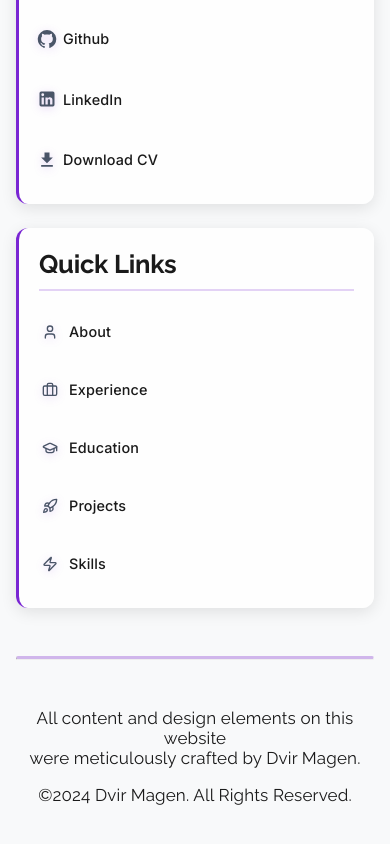
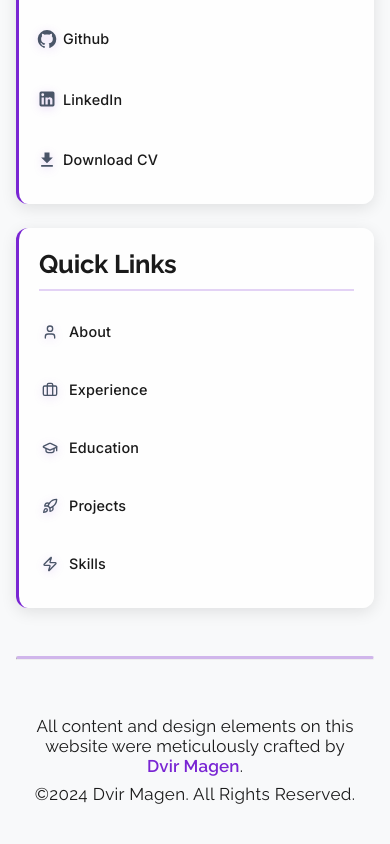
Before and after one commit to DvirMagen/Resume-Web, a React (Create React App) app: page / in a window 390 px wide. Shown: the part 6221-7065 px from the top of the page. Built offline with nearby package versions, Linux system fonts and the light colour scheme; no server answers.

Commit message:
Fix Rights Component Design

```diff
--- /dev/null
+++ b/src/components/Rights/Rights.css
@@ -0,0 +1,132 @@
+/* Rights Component - Responsive Design */
+#rights-reserved {
+  width: 100%;
+  max-width: 100%;
+  margin: clamp(1.5rem, 3vw, 2rem) auto 0;
+  padding: 0 clamp(1rem, 3vw, 1.5rem) clamp(1rem, 3vw, 1.5rem);
+  box-sizing: border-box;
+  text-align: center;
+  position: relative;
+}
+
+/* Container - no background or border */
+.rights-container {
+  max-width: 800px;
+  margin: 0 auto;
+  padding: 0;
+  background: transparent;
+  border: none;
+  box-shadow: none;
+  position: relative;
+}
+
+/* Content wrapper */
+.rights-content {
+  position: relative;
+}
+
+/* Main description text - smaller font */
+.rights-description {
+  color: var(--text-secondary);
+  font-family: 'Inter', sans-serif;
+  font-size: clamp(0.75rem, 1.8vw, 0.9rem);
+  font-weight: 400;
+  line-height: 1.6;
+  margin: 0 0 clamp(0.5rem, 1.5vw, 0.75rem) 0;
+  letter-spacing: 0.01em;
+  transition: color 0.3s ease;
+}
+
+/* Copyright text - smaller font */
+.rights-copyright {
+  color: var(--text-muted);
+  font-family: 'Raleway', sans-serif;
+  font-size: clamp(0.7rem, 1.6vw, 0.85rem);
+  font-weight: 500;
+  line-height: 1.5;
+  margin: 0;
+  letter-spacing: 0.02em;
+  transition: color 0.3s ease;
+}
+
+/* Accent decoration */
+.rights-accent {
+  color: var(--accent-color);
+  font-weight: 600;
+  transition: color 0.3s ease;
+}
+
+/* Responsive line break - hide on mobile for better flow */
+.rights-line-break {
+  display: inline;
+}
+
+@media (max-width: 480px) {
+  .rights-line-break {
+    display: none;
+  }
+}
+
+/* Responsive breakpoints */
+
+/* Tablet and smaller */
+@media (max-width: 768px) {
+  #rights-reserved {
+    padding: clamp(1rem, 2.5vw, 1.5rem) clamp(1rem, 3vw, 1.5rem) clamp(1rem, 2.5vw, 1.5rem);
+  }
+
+  .rights-description {
+    line-height: 1.5;
+  }
+}
+
+/* Mobile devices */
+@media (max-width: 480px) {
+  #rights-reserved {
+    padding: 1rem;
+  }
+
+  .rights-description {
+    font-size: 0.7rem;
+    line-height: 1.5;
+    margin-bottom: 0.5rem;
+  }
+
+  .rights-copyright {
+    font-size: 0.65rem;
+    line-height: 1.4;
+  }
+}
+
+/* Extra small devices */
+@media (max-width: 320px) {
+  .rights-description {
+    font-size: 0.65rem;
+  }
+
+  .rights-copyright {
+    font-size: 0.6rem;
+  }
+}
+
+/* Print styles */
+@media print {
+  #rights-reserved {
+    margin: 0.5rem 0;
+    padding: 0;
+  }
+
+  .rights-description,
+  .rights-copyright {
+    color: #000000;
+    font-size: 9pt;
+  }
+}
+
+/* Reduced motion support */
+@media (prefers-reduced-motion: reduce) {
+  .rights-description,
+  .rights-copyright {
+    transition: none;
+  }
+}
--- a/src/components/Rights/Rights.js
+++ b/src/components/Rights/Rights.js
@@ -1,11 +1,19 @@
+import './Rights.css';
+
 export default function Rights(){
     return(
         <section id="rights-reserved">
-        <p>
-        All content and design elements on this website<br />
-        were meticulously crafted by Dvir Magen.
-        </p>
-        <p>©2024 Dvir Magen. All Rights Reserved.</p>
-    </section>
+            <div className="rights-container">
+                <div className="rights-content">
+                    <p className="rights-description">
+                        All content and design elements on this website were meticulously crafted by
+                    <span className="rights-accent"> Dvir Magen</span>.
+                    </p>
+                    <p className="rights-copyright">
+                        ©2024 Dvir Magen. All Rights Reserved.
+                    </p>
+                </div>
+            </div>
+        </section>
     )
 }
```
